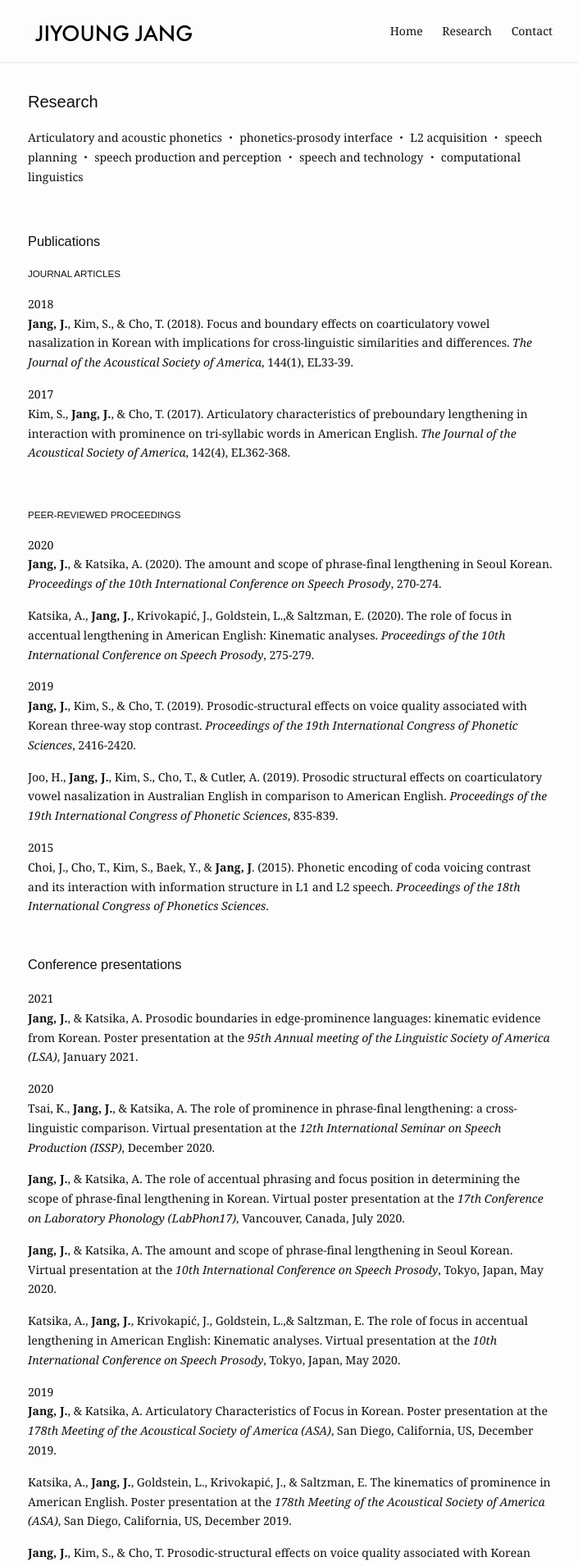
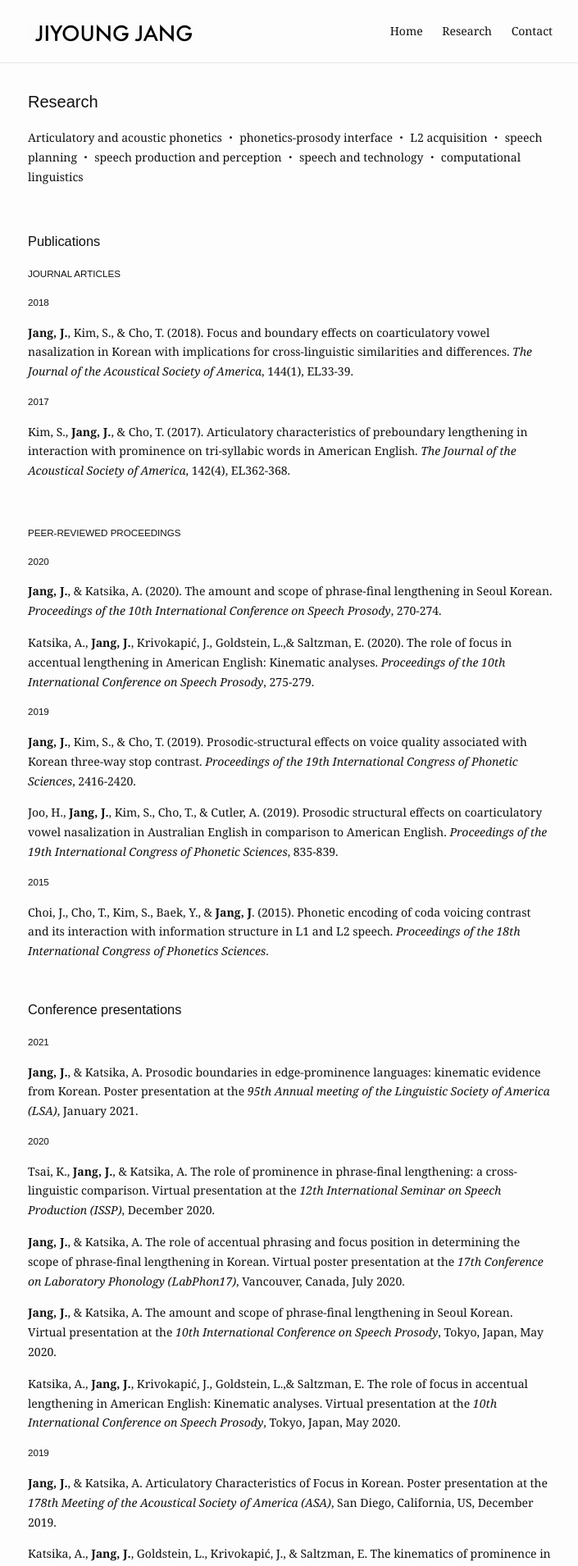
Before and after one commit to jiyoungj/jiyoungj.github.io, a Jekyll site: the page built from research.md, in a window 1280 px wide. Shown: the top 1910 px of the page at 82% size, without its empty margins (286-991 px from the left). Built offline with Jekyll 4.4.1, drawn with Linux system fonts in a browser that asks for light colours.

Commit message:
Update research.md

```diff
--- a/research.md
+++ b/research.md
@@ -13,37 +13,37 @@
 
  <h5>JOURNAL ARTICLES</h5>
 
-  <div class="year">2018</div>
+  <h5>2018</h5>
    <p class="leftmargin"><b>Jang, J.</b>, Kim, S., & Cho, T. (2018). Focus and boundary effects on coarticulatory vowel nasalization in Korean with implications for cross-linguistic similarities and differences. <em>The Journal of the Acoustical Society of America</em>, 144(1), EL33-39.</p>
 
-  <div class="year">2017</div>
+  <h5>2017</h5>
    <p class="leftmargin">Kim, S., <b>Jang, J.</b>, & Cho, T. (2017). Articulatory characteristics of preboundary lengthening in interaction with prominence on tri-syllabic words in American English. <em>The Journal of the Acoustical Society of America</em>, 142(4), EL362-368.</p>
 
 <br>
 
 <h5>PEER-REVIEWED PROCEEDINGS</h5>
 
- <div class="year">2020</div>
+ <h5>2020</h5>
   <p class="leftmargin"><b>Jang, J.</b>, & Katsika, A. (2020). The amount and scope of phrase-final lengthening in Seoul Korean. <em> Proceedings of the 10th International Conference on Speech Prosody</em>, 270-274.</p>
 
   <p class="leftmargin">Katsika, A., <b>Jang, J.</b>, Krivokapić, J., Goldstein, L.,& Saltzman, E. (2020). The role of focus in accentual lengthening in American English: Kinematic analyses. <em>Proceedings of the 10th International Conference on Speech Prosody</em>, 275-279.</p>
 
- <div class="year">2019</div>
+ <h5>2019</h5>
   <p class="leftmargin"><b>Jang, J.</b>, Kim, S., & Cho, T. (2019). Prosodic-structural effects on voice quality associated with Korean three-way stop contrast. <em>Proceedings of the 19th International Congress of Phonetic Sciences</em>, 2416-2420.</p>
 
   <p class="leftmargin">Joo, H., <b>Jang, J.</b>, Kim, S., Cho, T., & Cutler, A. (2019). Prosodic structural effects on coarticulatory vowel nasalization in Australian English in comparison to American English. <em>Proceedings of the 19th International Congress of Phonetic Sciences</em>, 835-839.</p>
 
- <div class="year">2015</div>
+ <h5>2015</h5>
   <p class="leftmargin">Choi, J., Cho, T., Kim, S., Baek, Y., & <b>Jang, J</b>. (2015). Phonetic encoding of coda voicing contrast and its interaction with information structure in L1 and L2 speech. <em>Proceedings of the 18th International Congress of Phonetics Sciences</em>.</p>
 
 <h6><br></h6>
 
 <h3>Conference presentations</h3>
 
- <div class="year">2021</div>
+ <h5>2021</h5>
   <p class="leftmargin"><b>Jang, J.</b>, & Katsika, A. Prosodic boundaries in edge-prominence languages: kinematic evidence from Korean. Poster presentation at the <em>95th Annual meeting of the Linguistic Society of America (LSA)</em>, January 2021.</p>
 
- <div class="year">2020</div>
+ <h5>2020</h5>
   <p class="leftmargin">Tsai, K., <b>Jang, J.</b>, & Katsika, A. The role of prominence in phrase-final lengthening: a cross-linguistic comparison. Virtual presentation at the <em>12th International Seminar on Speech Production (ISSP)</em>, December 2020.</p>
 
   <p class="leftmargin"><b>Jang, J.</b>, & Katsika, A. The role of accentual phrasing and focus position in determining the scope of phrase-final lengthening in Korean. Virtual poster presentation at the <em>17th Conference on Laboratory Phonology (LabPhon17)</em>, Vancouver, Canada, July 2020.</p>
@@ -52,7 +52,7 @@
 
   <p class="leftmargin">Katsika, A., <b>Jang, J.</b>, Krivokapić, J., Goldstein, L.,& Saltzman, E. The role of focus in accentual lengthening in American English: Kinematic analyses. Virtual presentation at the <em>10th International Conference on Speech Prosody</em>, Tokyo, Japan, May 2020.</p>
 
- <div class="year">2019</div>
+ <h5>2019</h5>
   <p class="leftmargin"><b>Jang, J.</b>, & Katsika, A. Articulatory Characteristics of Focus in Korean. Poster presentation at the <em>178th Meeting of the Acoustical Society of America (ASA)</em>, San Diego, California, US, December 2019.</p>
 
   <p class="leftmargin">Katsika, A., <b>Jang, J.</b>, Goldstein, L., Krivokapić, J., & Saltzman, E. The kinematics of prominence in American English. Poster presentation at the <em>178th Meeting of the Acoustical Society of America (ASA)</em>, San Diego, California, US, December 2019.</p>
@@ -63,7 +63,7 @@
 
   <p class="leftmargin"><b>Jang, J.</b>, Kim, S. & Cho, T. Effects of prosodic structure on voice quality associated with Korean three-way stop contrast. Poster presentation at the <em>Hanyang International Symposium on Phonetics and Cognitive Sciences of Language (HISPhonCog) 2019</em>, Seoul, South Korea, May 2019.</p>
 
- <div class="year">2018</div>
+ <h5>2018</h5>
 
   <p class="leftmargin"><b>Jang, J.</b>, Kim, S. & Cho, T. Prosodic modulation of coarticulatory vowel nasalization in L2 English. Oral presentation at the <em>7th International Conferences on Phonology and Morphology (ICPM)</em>, Seoul, South Korea, June 2018.</p>
 
@@ -71,10 +71,10 @@
 
   <p class="leftmargin"><b>Jang, J.</b>, Kim, S. & Cho, T. Effects of prosodic structure on nasal coarticulation in Korean and L2 English. Poster presentation at the <em>Hanyang International Symposium on Phonetics and Cognitive Sciences of Language (HISPhonCog) 2018</em>, Seoul, South Korea, May 2018.</p>
 
- <div class="year">2016</div>
+ <h5>2016</h5>
 
   <p class="leftmargin"><b>Jang, J.</b>, Kim, S. & Cho, T. Phrase-final lengthening revisited: from an articulatory perspective. Oral presentation at the <em>2016 Fall Conference of the Korean Society of Speech Sciences</em>, Seoul, South Korea, November 2016.</p>
 
- <div class="year">2015</div>
+ <h5>2015</h5>
 
   <p class="leftmargin">Choi, J., Cho, T., Kim, S., Baek, Y., & <b>Jang, J</b>. Phonetic encoding of coda voicing contrast and its interaction with information structure in L1 and L2 speech. Poster presentation at the <em>18th International Congress of Phonetics Sciences (ICPhS)</em>, Glasgow, U.K., August 2015.</p>
```
